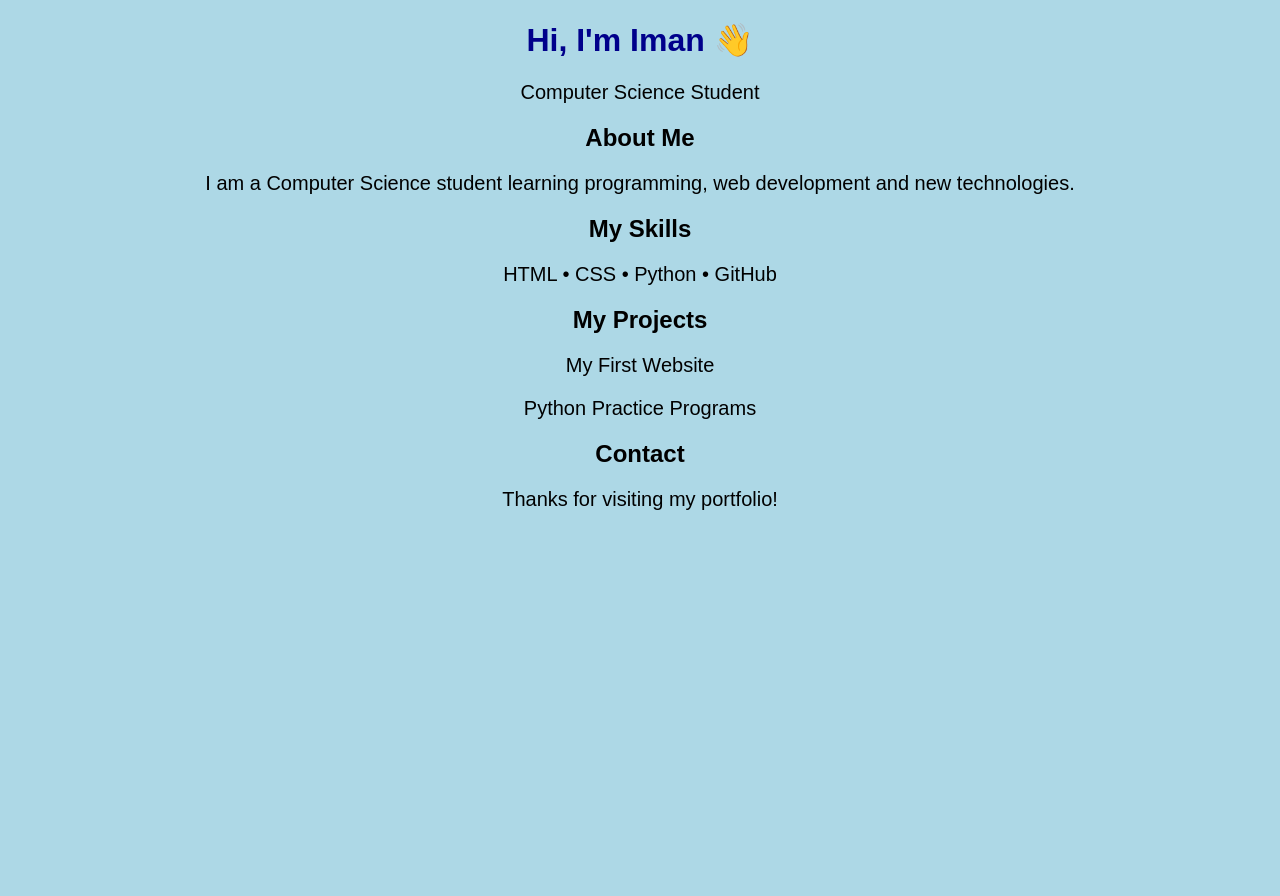
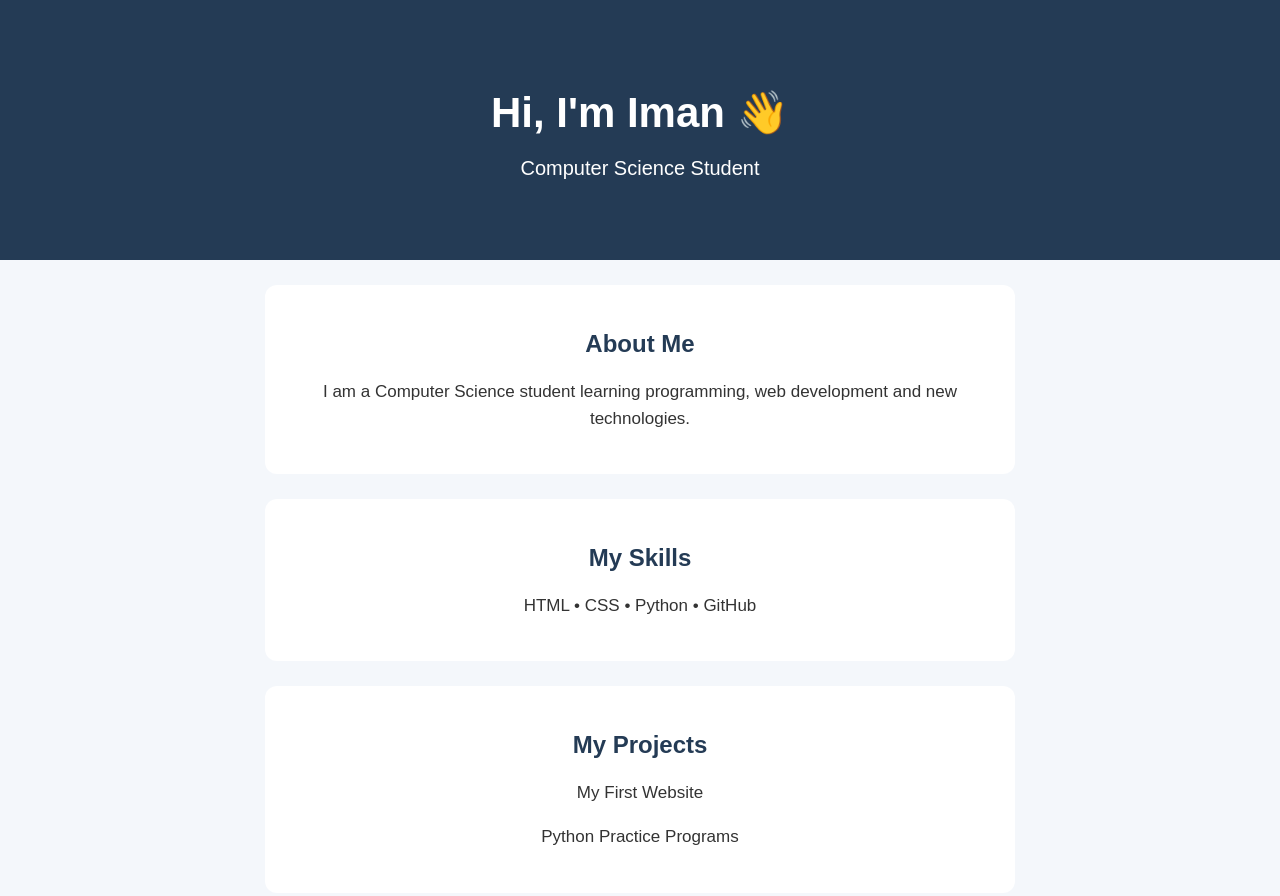
Before and after one commit to Iman-Munir/my-first-repo, a plain HTML site: page index.html in a window 1280 px wide. Shown: the top 896 px of the page. Before the commit the page ends 800 px from the top, so only its background shows below. Drawn offline with Linux system fonts and the light colour scheme.

Commit message:
Update style.css

```diff
--- a/style.css
+++ b/style.css
@@ -1,13 +1,39 @@
 body {
-    background-color: lightblue;
+    margin: 0;
+    font-family: Arial, sans-serif;
+    background-color: #f4f7fb;
+    color: #333;
     text-align: center;
-    font-family: Arial;
 }
 
-h1 {
-    color: darkblue;
+header {
+    background-color: #243b55;
+    color: white;
+    padding: 60px 20px;
 }
 
-p {
+header h1 {
+    font-size: 42px;
+    margin-bottom: 10px;
+}
+
+header p {
     font-size: 20px;
 }
+
+section {
+    background-color: white;
+    margin: 25px auto;
+    padding: 25px;
+    max-width: 700px;
+    border-radius: 12px;
+}
+
+h2 {
+    color: #243b55;
+}
+
+section p {
+    font-size: 17px;
+    line-height: 1.6;
+}
```
